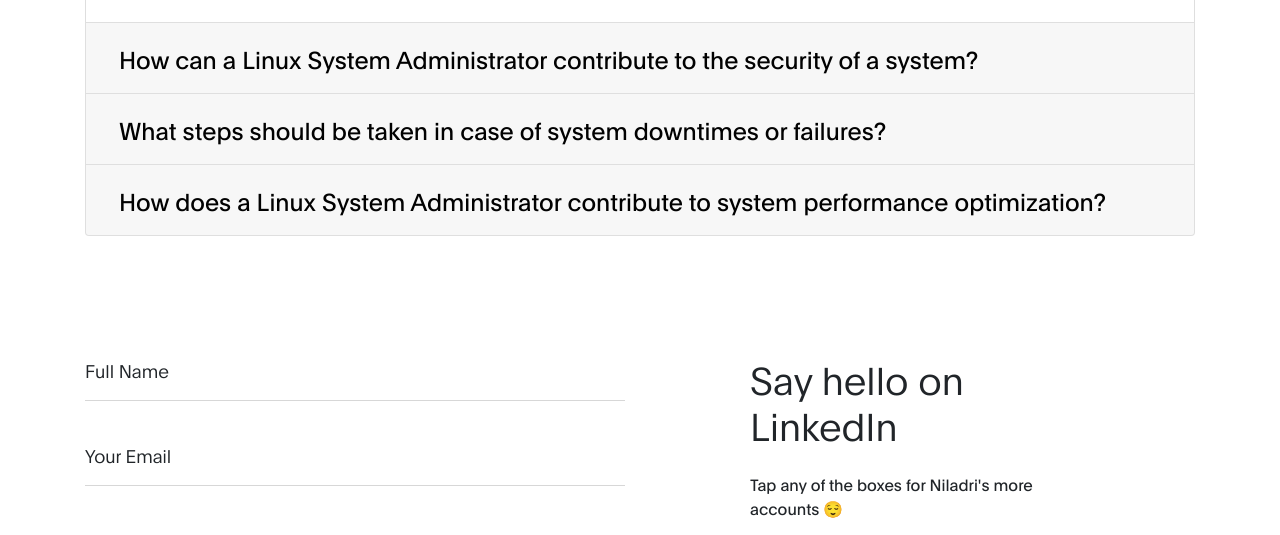
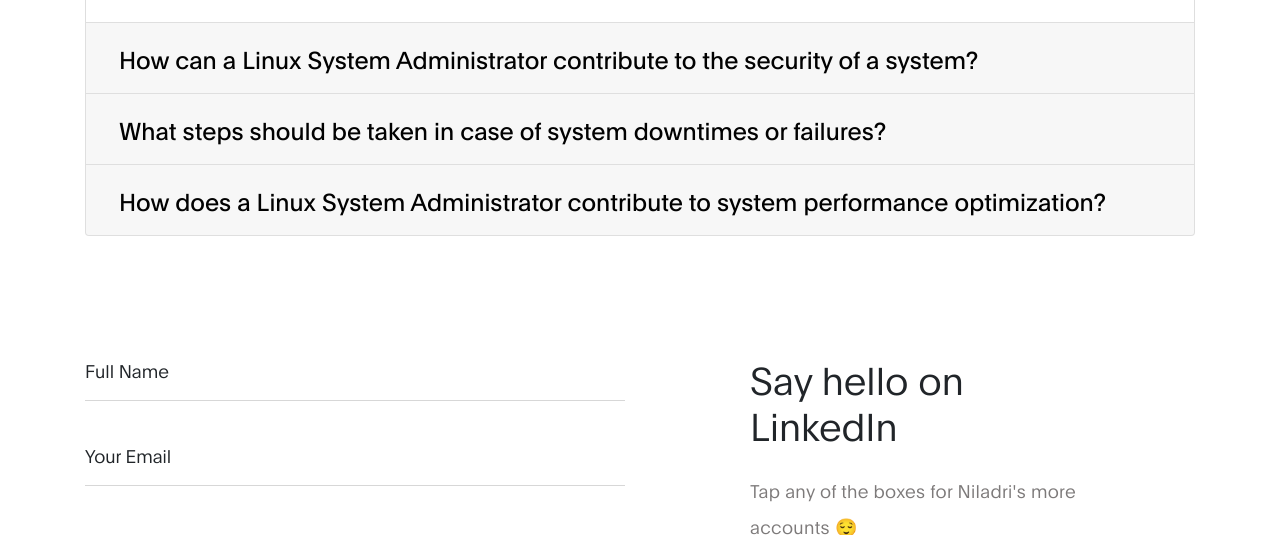
Before and after one commit to niladrridas/niladrridas.github.io, a plain HTML site: page index.html in a window 1280 px wide. Shown: the part 3668-4203 px from the top of the page. Drawn offline with Linux system fonts and the light colour scheme.

Commit message:
Update index.html

```diff
--- a/index.html
+++ b/index.html
@@ -274,7 +274,7 @@
                 <div class="mx-auto col-lg-4 col-md-6 col-12">
                 <h3 class="my-4 pt-4 pt-lg-0">Say hello on LinkedIn</h3>
 
-                    Tap any of the boxes for Niladri's more accounts 😌
+                    <p>Tap any of the boxes for Niladri's more accounts 😌 </p>
 
                     </a>
                 </p>
```
